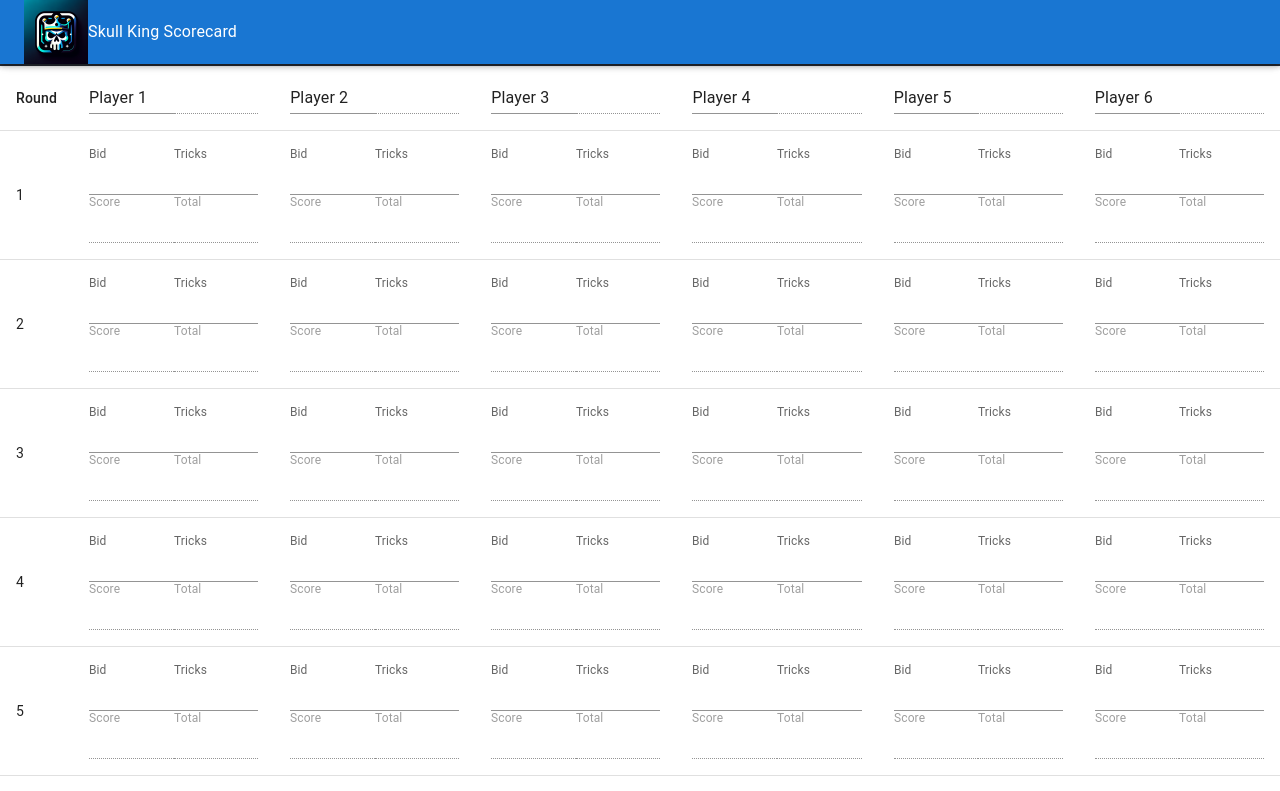
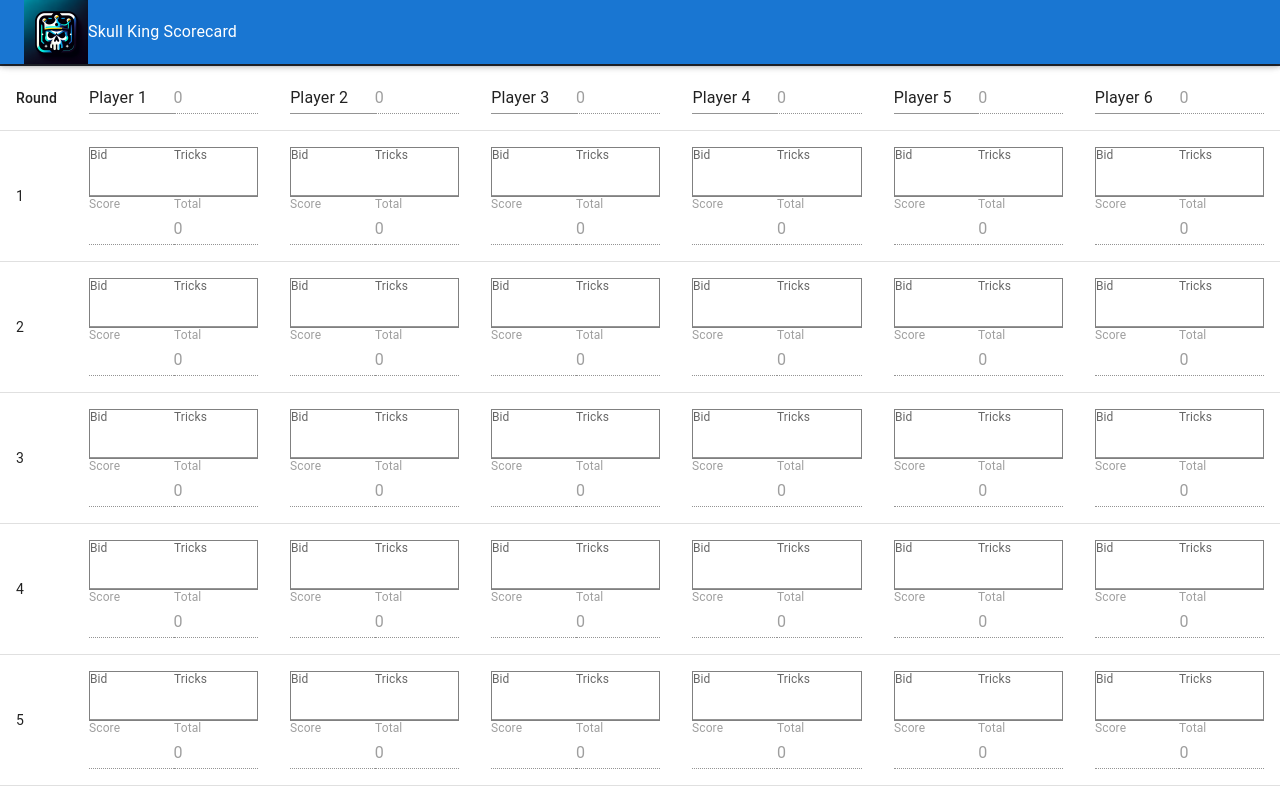
Before and after one commit to m0smith/skull-king-scorecard, a React (Create React App) app: page / in a window 1280 px wide. Shown: the top 791 px of the page. Built offline with nearby package versions, Linux system fonts and the light colour scheme.

Commit message:
Keep running totals

```diff
--- a/src/components/PlayerInfo.js
+++ b/src/components/PlayerInfo.js
@@ -1,5 +1,15 @@
 import { Box, TextField } from "@mui/material"
 import { useState } from "react"
+
+function sumScores(playerInfo) {
+    const rtnval = playerInfo.scores.reduce((accumulator, currentScore) => {
+        if (isNaN(currentScore))
+            return accumulator;
+        else
+            return accumulator + currentScore
+    }, 0)
+    return rtnval
+}
 
 const PlayerInfo = ({ info, index, onNameChange }) => {
     const [tempName, setTempName] = useState(info.name)
@@ -23,7 +33,7 @@ const PlayerInfo = ({ info, index, onNameChange }) => {
                 fullWidth
             />
             <TextField
-                value={info.score}
+                value={sumScores(info)}
                 variant="standard"
                 disabled
                 fullWidth
--- a/src/components/Scorcard.js
+++ b/src/components/Scorcard.js
@@ -5,19 +5,36 @@ import ScoreCell from './ScoreCell';
 
 const range = (size) => Array.from(Array(size).keys())
 
+
+
 const PLAYERS = range(6).map((i) => ({
   name: `Player ${++i}`,
-  score: null
-}))
+  scores: Array(10)}))
+
+function copyPlayersInfo(playerInfoArray) {
+  return playerInfoArray.map(playerInfo => {
+    return {
+      name: playerInfo.name,
+      scores: [...playerInfo.scores]
+    };
+  });
+}
 
 const Scorecard = () => {
   const [playersInfo, setPlayersInfo] = useState(PLAYERS);
 
   const handleNameChange = (index, name) => {
-    const newPlayersInfo = [...playersInfo];
+    const newPlayersInfo = copyPlayersInfo(playersInfo);
     newPlayersInfo[index].name = name;
     setPlayersInfo(newPlayersInfo);
   };
+
+  const handleScoreChange = (player, round, score) => {
+    const newPlayersInfo = copyPlayersInfo(playersInfo);
+    newPlayersInfo[player].scores[round] = score;
+    console.log(newPlayersInfo[player])
+    setPlayersInfo(newPlayersInfo)
+  }
 
   return (
     <TableContainer component={Paper}>
@@ -38,12 +55,11 @@ const Scorecard = () => {
               <TableCell component="th" scope="row">
                 {round + 1}
               </TableCell>
-              {playersInfo.map((_, index) => (
+              {playersInfo.map((info, index) => (
                 <TableCell key={index}>
-                 <ScoreCell round={round} playerIndex={index}
+                 <ScoreCell round={round} playerIndex={index} info={info}
                             bid={null} trick={null} score={null} total={null}
-
-                            updateScore={() => {console.log('hi')}} />
+                            updateScore={handleScoreChange} />
                 </TableCell>
               ))}
             </TableRow>
--- a/src/components/ScoreCell.js
+++ b/src/components/ScoreCell.js
@@ -1,23 +1,51 @@
-import React, { useEffect, useState } from 'react';
+import React, { useEffect, useState, useRef } from 'react';
 import { TextField, Box } from '@mui/material';
 
 const computeScore = (round, bid, tricks) => {
-  if(!isNaN(bid)  && !isNaN(tricks) > 0) {
-    if(bid === tricks) {
-      return ((round +1) * 20)
+  if (!isNaN(bid) && !isNaN(tricks) > 0) {
+    if (bid === tricks) {
+      return ((round + 1) * 20)
     } else {
-      return(Math.abs(bid - tricks) * -10)
+      return (Math.abs(bid - tricks) * -10)
     }
   }
 }
 
-const ScoreCell = ({ round, playerIndex, bid, tricks, total, updateScore }) => {
+function computeSubtotal(playerInfo, round) {
+  const rtnval = playerInfo.scores.slice(0, round + 1).reduce((accumulator, currentScore) => {
+      if (isNaN(currentScore))
+          return accumulator;
+      else
+          return accumulator + currentScore
+  }, 0)
+  return rtnval
+}
+
+
+const ScoreCell = ({ round, playerIndex, info,  bid, tricks, total, updateScore }) => {
+  const boxRef = useRef(null);
+  const [isFocused, setIsFocused] = useState(false);
   const [_bid, setBid] = useState(bid)
   const [_tricks, setTricks] = useState(tricks)
 
-  const [score , setScore] = useState(computeScore(round, _bid, _tricks))
+  const [score, setScore] = useState(computeScore(round, _bid, _tricks))
 
-  // Additional functions to handle score and total updates can be added here
+
+
+  const handleBlur = (event) => {
+    // Delay checking for the blur event to allow time for focus to potentially shift to a new element
+    setTimeout(() => {
+      // Check if the newly focused element is outside the box
+      if (boxRef.current && !boxRef.current.contains(document.activeElement)) {
+        setIsFocused(false); // Focus has moved outside the box
+        updateScore(playerIndex, round, score)
+      }
+    }, 0);
+  };
+
+  const handleFocus = () => {
+    setIsFocused(true); // Focus is within the box
+  };
 
   useEffect(() => {
     const newScore = computeScore(round, _bid, _tricks)
@@ -26,8 +54,14 @@ const ScoreCell = ({ round, playerIndex, bid, tricks, total, updateScore }) => {
   }, [_bid, _tricks, round])
 
   return (
-    <Box display="flex" flexDirection="column">
-      <Box display="flex">
+    <Box display="flex"
+      flexDirection="column">
+      <Box display="flex"
+        ref={boxRef}
+        onBlur={handleBlur}
+        onFocus={handleFocus}
+        tabIndex={-1} // Make the Box focusable
+        style={{ border: isFocused ? '2px solid blue' : '1px solid grey' }}>
         <TextField
           label="Bid"
           type="number"
@@ -67,7 +101,7 @@ const ScoreCell = ({ round, playerIndex, bid, tricks, total, updateScore }) => {
             shrink: true,
           }}
           variant="standard"
-          value={total}
+          value={computeSubtotal(info, round)}
           disabled
         />
       </Box>
```
